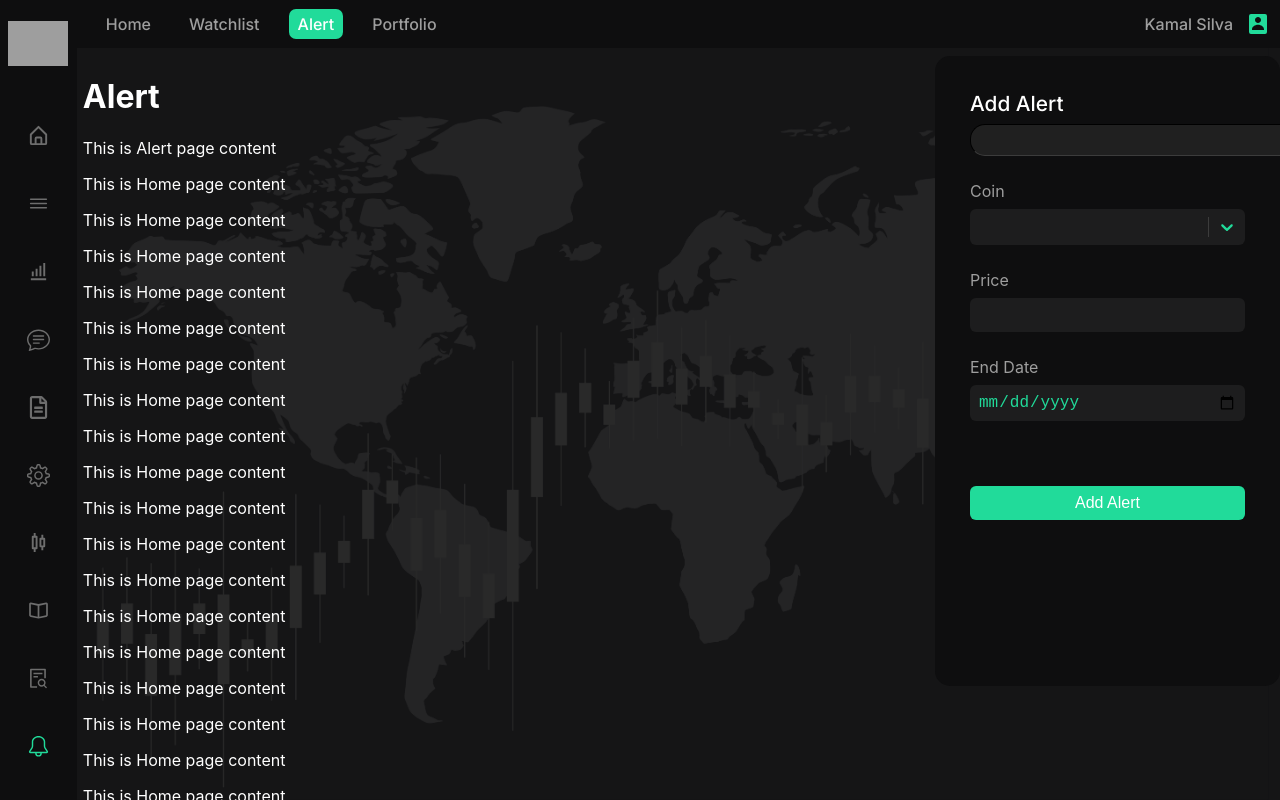
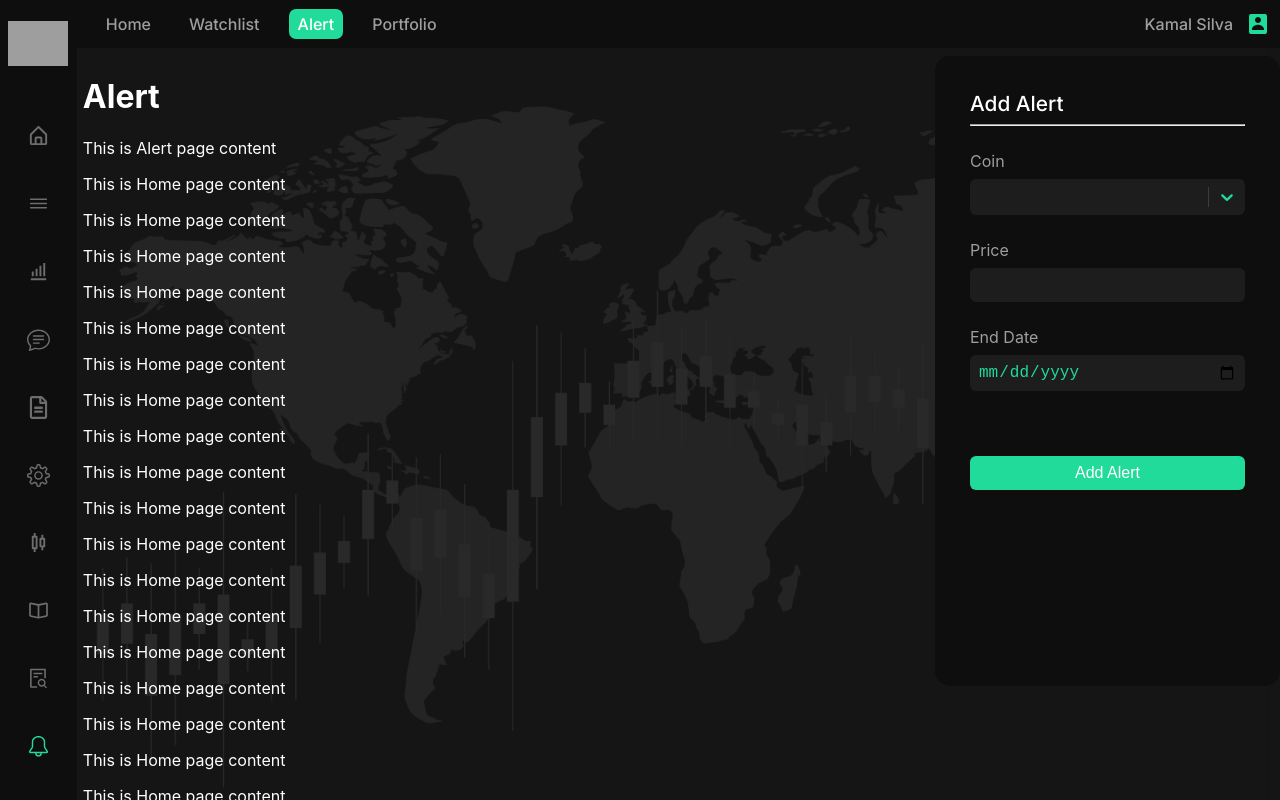
Before and after one commit to IsuruVithanage/TradeX-Web, a React (Create React App) app: page /alert in a window 1280 px wide. Built offline with nearby package versions, Linux system fonts and the light colour scheme; grey boxes are pictures that could not be loaded.

Commit message:
Update SidePanelWithContainer.js

```diff
--- a/src/Components/SidePanel/SidePanelWithContainer.js
+++ b/src/Components/SidePanel/SidePanelWithContainer.js
@@ -10,7 +10,7 @@ export default function SidePanelWithContainer(props) {
 
         <div className='side-panel' >
             <p className='side-panel-header'>{props.header}</p>
-            <hr className='bar'/>
+            <hr className='line'/>
             { props.sidePanel }
         </div>
     </div>
```
